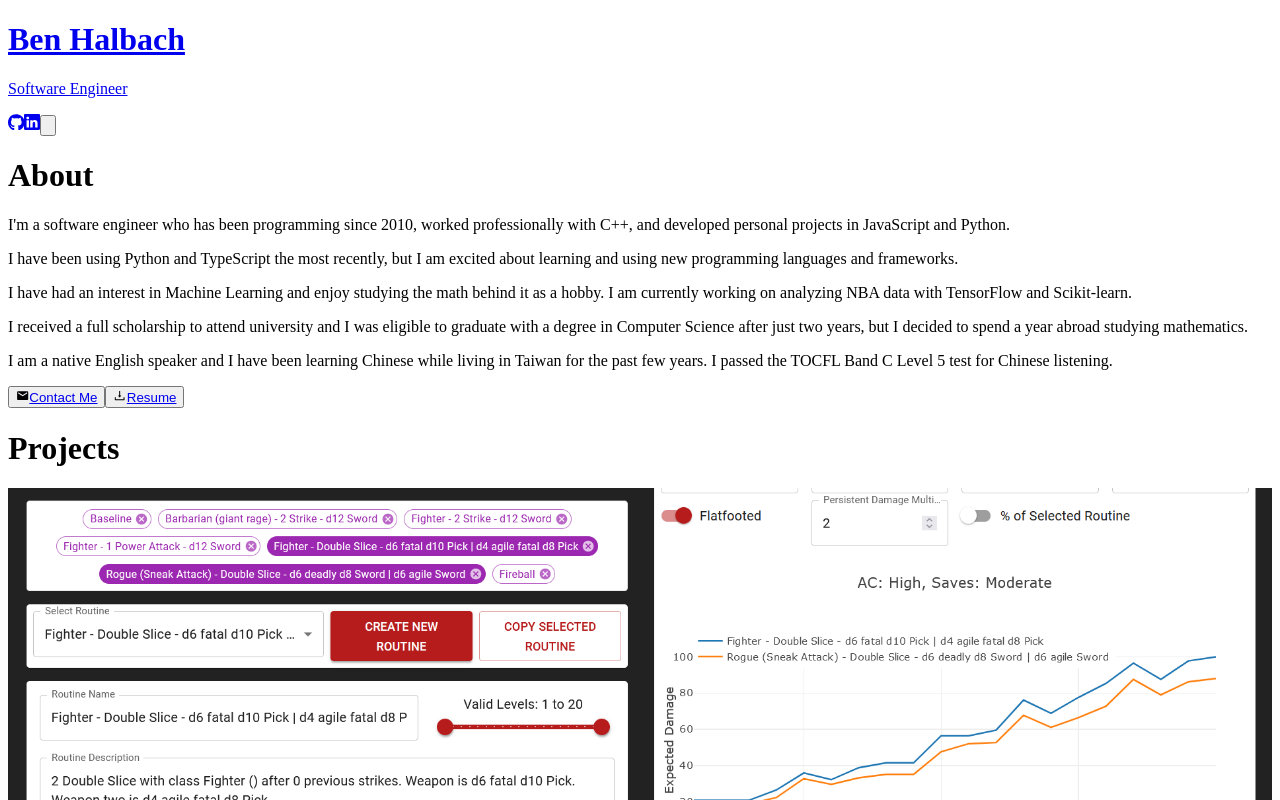
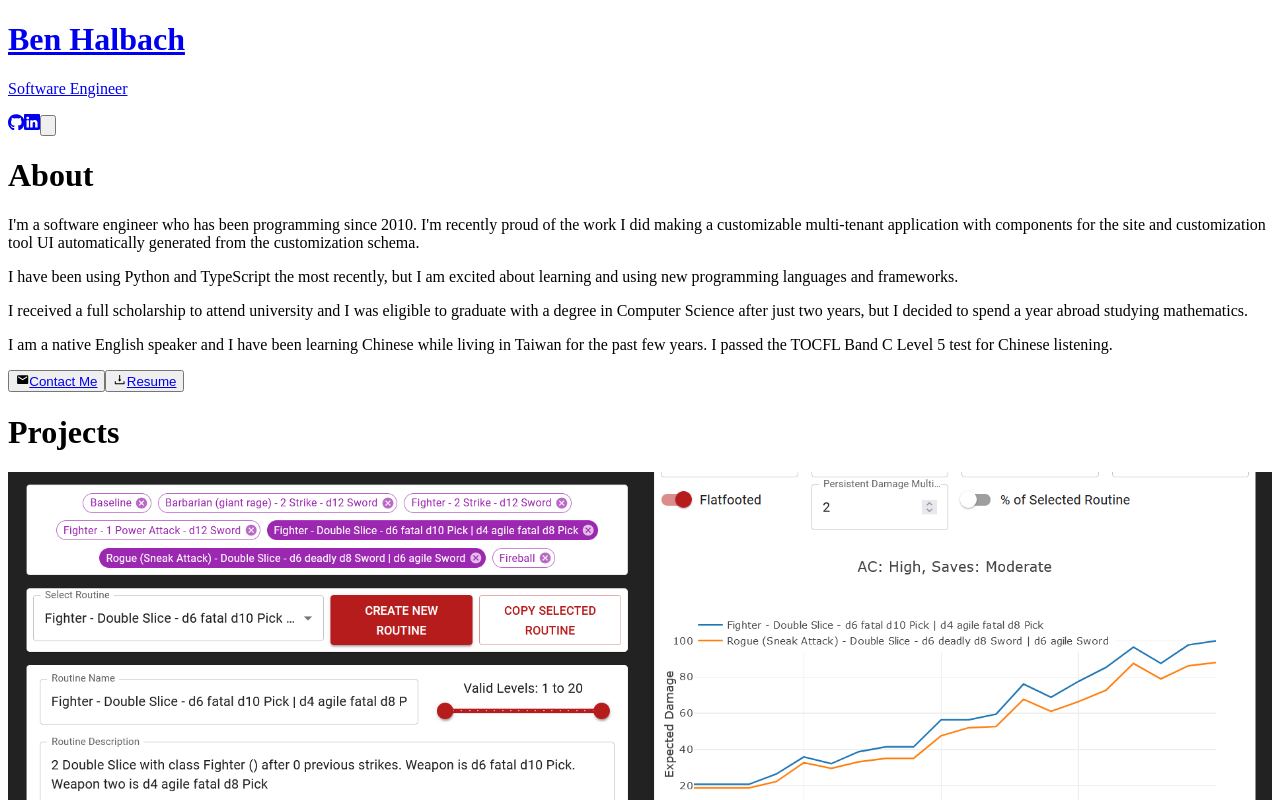
Before and after one commit to bahalbach/personal, a Next.js app: page / in a window 1280 px wide. Shown: the top 800 px of the page. Built offline with nearby package versions, Linux system fonts and the light colour scheme.

Commit message:
Update data.js

```diff
--- a/constants/data.js
+++ b/constants/data.js
@@ -12,18 +12,22 @@ const userData = {
   about: {
     intro: "Hi, I'm Ben Halbach.",
     title:
-      "I'm a software engineer who has been programming since 2010, worked professionally with C++, and developed personal projects in JavaScript and Python.",
+      "I'm a software engineer who has been programming since 2010. I'm recently proud of the work I did making a customizable multi-tenant application with components for the site and customization tool UI automatically generated from the customization schema.",
     qualities: [
       {
         tag: "programming languages",
         description:
           "I have been using Python and TypeScript the most recently, but I am excited about learning and using new programming languages and frameworks. ",
       },
-      {
-        tag: "Machine Learning",
-        description:
-          "I have had an interest in Machine Learning and enjoy studying the math behind it as a hobby. I am currently working on analyzing NBA data with TensorFlow and Scikit-learn.",
-      },
+      // {
+      //   tag: "touched tech",
+      //   description: "SQS, neo4j, elasticsearch, mongoDB, graphQL, postgreSQL/mySQL/SQL, react, redux, redux saga, nextjs, express, django, flask, jinja, fastAPI, gin, Python, Go, Javascript, Typescript, Looker Studio"
+      // },
+      // {
+      //   tag: "Machine Learning",
+      //   description:
+      //     "I have had an interest in Machine Learning and enjoy studying the math behind it as a hobby. I am currently working on analyzing NBA data with TensorFlow and Scikit-learn.",
+      // },
       {
         tag: "University",
         description:
```
